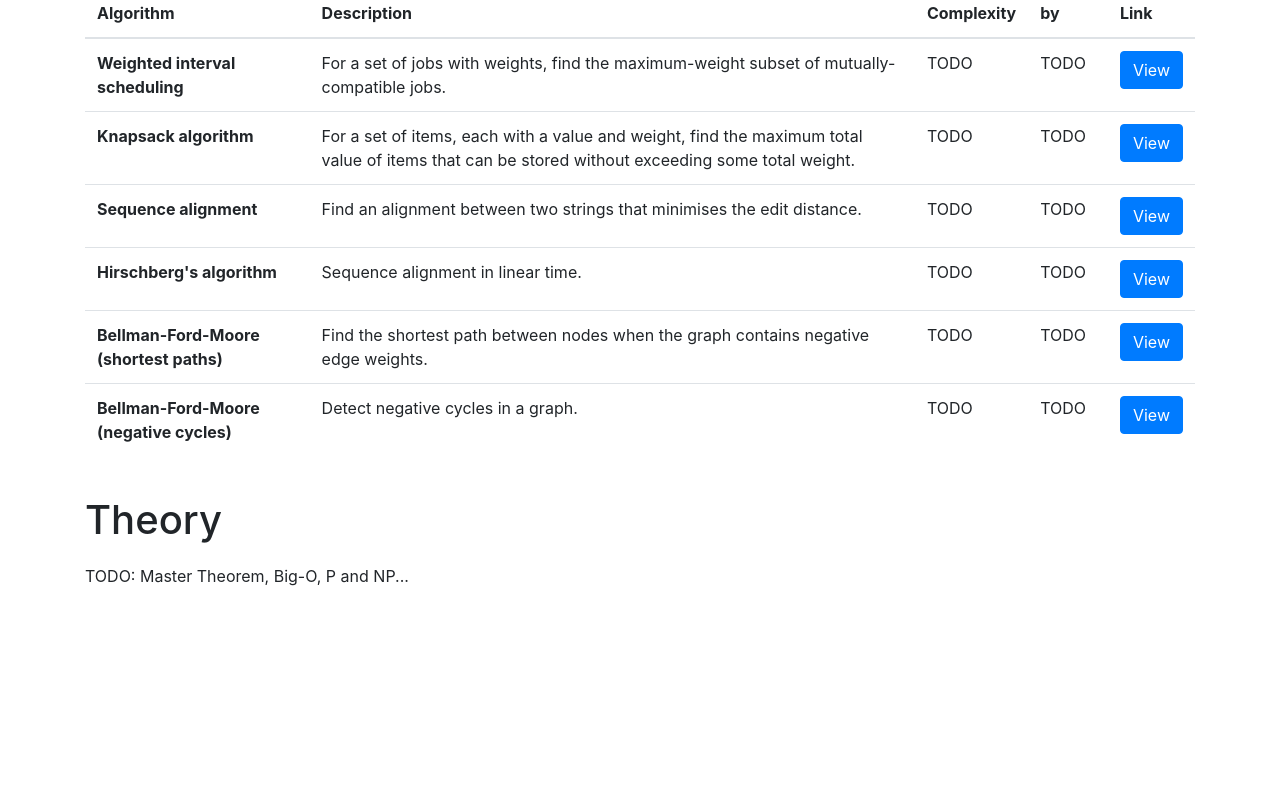
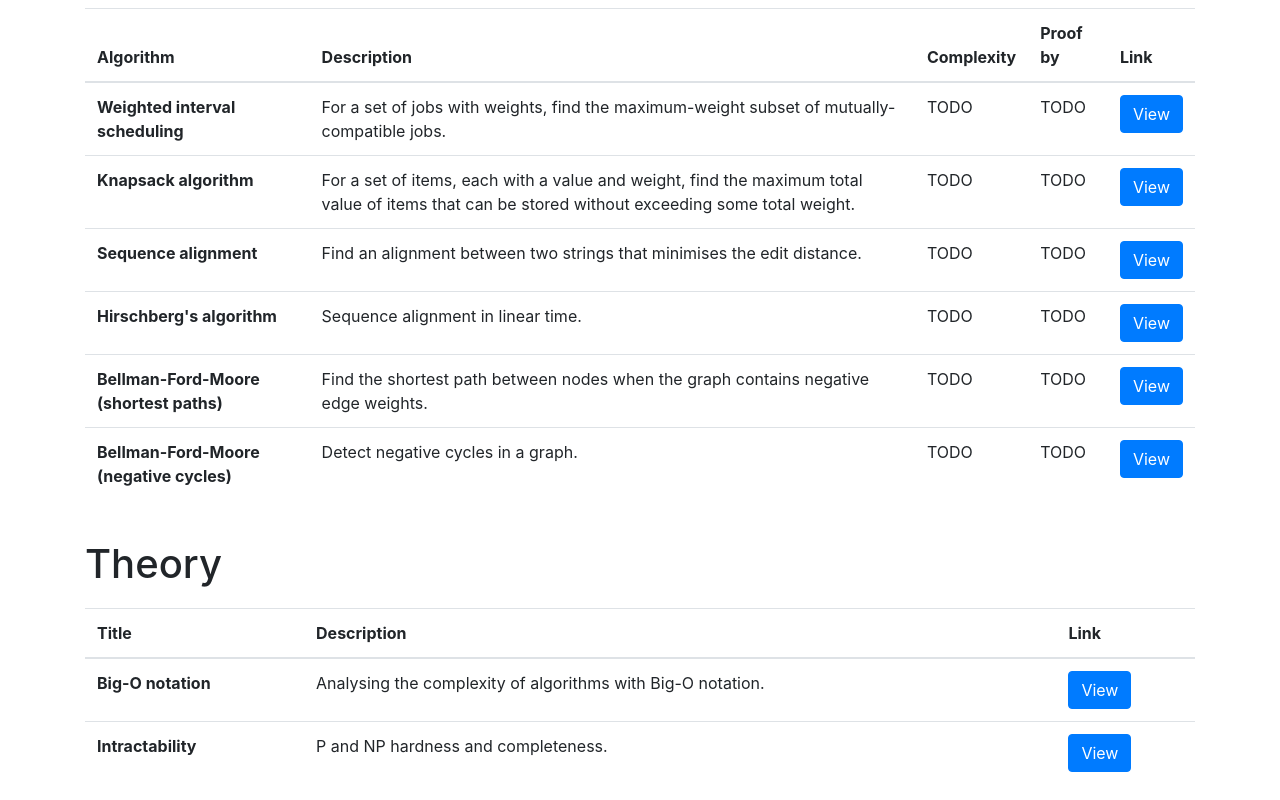
Before and after one commit to rlowe0008/algorithms, a React (Create React App) app in the folder my-app/: page / in a window 1280 px wide. Shown: the part 1913-2713 px from the top of the page. Before the commit the page ends 2517 px from the top, so only its background shows below. Built offline with nearby package versions, Linux system fonts and the light colour scheme.

Commit message:
Add big-o

```diff
--- a/my-app/src/Algorithms/Common/InfoBubble.tsx
+++ b/my-app/src/Algorithms/Common/InfoBubble.tsx
@@ -12,7 +12,7 @@ class InfoBubble extends React.Component<{ title: string }, { expanded: boolean
     this.setState({ expanded: !this.state.expanded });
     setTimeout(() => {
       window.MathJax?.typeset();
-    }, 50);
+    }, 5);
   }
 
   render() {
--- a/my-app/src/Algorithms/Common/ProofTechnique.tsx
+++ b/my-app/src/Algorithms/Common/ProofTechnique.tsx
@@ -12,7 +12,7 @@ class ProofTechnique extends React.Component<{ name: string }, { expanded: boole
     this.setState({ expanded: !this.state.expanded });
     setTimeout(() => {
       window.MathJax?.typeset();
-    }, 50);
+    }, 5);
   }
 
   render() {
--- a/my-app/src/App.tsx
+++ b/my-app/src/App.tsx
@@ -7,6 +7,8 @@ import Breadcrumb from 'react-bootstrap/Breadcrumb';
 import 'bootstrap/dist/css/bootstrap.min.css';
 import { Container } from 'react-bootstrap';
 import $ from './Math';
+import BigO from './Pages/BigO';
+import Intractability from './Pages/Intractability';
 
 interface Props {
 
@@ -23,13 +25,16 @@ export type Pages = 'index' |
   'binary-search' |
   'mergesort' |
   'closest-points' |
-  'karatsuba';
+  'karatsuba' |
+  'big-o' |
+  'intractability';
 
 export enum Category {
   None,
   Graphs,
   Scheduling,
-  DivideConquer
+  DivideConquer,
+  Theory
 }
 
 declare global {
@@ -54,7 +59,13 @@ class App extends React.Component<{}, { screen: Pages,  category: Category }> {
     this.setState({ screen, category });
     setTimeout(() => {
       window.MathJax?.typeset();
-    }, 50);
+      setTimeout(() => {
+        window.scrollTo({
+          top: 0,
+          behavior: "smooth"
+        });
+      }, 5);
+    }, 5);
   }
 
   render() {
@@ -62,6 +73,7 @@ class App extends React.Component<{}, { screen: Pages,  category: Category }> {
     const pageContent = this.state.screen === 'index' ?
       <>
         <h1>Algorithms</h1>
+        <p>TODO: Space complexity, common usage for ALL.</p>
         <h2>Greedy algorithms</h2>
         <p>Greedy algorithms make the locally-optimal choice at each stage.</p>
         <h3>Scheduling algorithms</h3>
@@ -254,14 +266,35 @@ class App extends React.Component<{}, { screen: Pages,  category: Category }> {
           </tbody>
         </table>
 
+        <h1>Theory</h1>
 
-
-        <h1>Theory</h1>
-        <p>TODO: Master Theorem, Big-O, P and NP...</p>
-      </> :
-      <>
-        <Algorithm selectedAlgorithm={this.state.screen} />
-      </>;
+        <table className="table">
+          <thead>
+            <tr>
+              <th scope="col">Title</th>
+              <th scope="col">Description</th>
+              <th scope="col">Link</th>
+            </tr>
+          </thead>
+          <tbody>
+            <tr>
+              <th scope="row">Big-O notation</th>
+              <td>Analysing the complexity of algorithms with Big-O notation.</td>
+              <td><button type="button" className="btn btn-primary" onClick={() => this.navigate('big-o', Category.Theory)}>View</button></td>
+            </tr>
+            <tr>
+              <th scope="row">Intractability</th>
+              <td>P and NP hardness and completeness.</td>
+              <td><button type="button" className="btn btn-primary" onClick={() => this.navigate('intractability', Category.Theory)}>View</button></td>
+            </tr>
+          </tbody>
+        </table>
+      </> : this.state.screen === 'big-o' ?
+        <BigO />
+      : this.state.screen === 'intractability' ?
+        <Intractability />
+      :
+      <Algorithm selectedAlgorithm={this.state.screen} />;
 
     const breadcrumbs = this.state.screen !== 'index' ?
       <>
--- /dev/null
+++ b/my-app/src/Pages/BigO.tsx
@@ -0,0 +1,52 @@
+import React from 'react';
+import $ from '../Math';
+import FirstExampleImage from './big-o-1.jpeg';
+import Diagrams from './big-o-diagrams.png';
+
+class BigO extends React.Component {
+
+  render() {
+    return (
+      <div>
+        <h1 style={{ 'marginTop': '50px' }}>Big-O notation</h1>
+
+        <h3>Big-O</h3>
+        <p>Given functions $f(n)$ and $g(n)$, we say that $f(n)$ is $O(g(n))$ if there are positive constants $c$ and $n_0$ such that $f(n) \le cg(n)$ for $n \ge n_0$.</p>
+        <p>In other words: $f(n)$  is  $O(g(n))$  if  $f(n)$  is asymptotically  <i>less than or equal to</i>  $g(n)$</p>
+        <p><b>Examples</b>:</p>
+        <ul>
+          <li>$2n + 10$ is $O(n)$</li>
+          <li>$n^2$ is not $O(n)$</li>
+        </ul>
+        <p>Generally speaking we can express $f(n)$ as $O(g(n))$ by:</p>
+        <ol>
+          <li>If $f(n)$ is a polynomial of degree $d$ then $f(n)$ is $O(n^d)$</li>
+          <li>Drop lower-order terms</li>
+          <li>Drop constant factors</li>
+          <li>Use the lowest possible class of function, e.g. $2n$ is $O(n)$ and $O(n^2)$ but we should say "$2n$ is $O(n)$".</li>
+        </ol>
+        <p>Algorithms typically have some "dominating cost". <b>Example</b>: an algorithm that requires sorting a list then iterating over it has complexity $n + n \log n$, which is dominated by the cost of sorting, so the algorithm is $O(n \log n)$.</p>
+
+        <p><b>Example</b>: Prove that $n+10$ is dominated by $n^2 \log n$. Then:</p>
+        <$ math="n+10 \le c(n^2 \log n)" large />
+        <$ math="\iff \frac{n+10}{n^2 \log n} \le c" large />
+        <p>The limit as $n \rightarrow \infty$ is $0$. For $n \ge 2$, the function is upper-bounded by (approx) $c = 10$</p>
+        <img src={FirstExampleImage} className="img-fluid" alt="Dominating function" />
+
+        <h3>Big-Omega</h3>
+        <p>$f(n)$  is  $Ω(g(n))$  if there is a constant  $c \gt 0$  and an integer constant  $n_0 ≥ 1$ such that  $f(n) ≥ c g (n)$  for  $n ≥ n_0$.</p>
+        <p>In other words: $f(n)$  is  $Ω(g(n))$  if  $f(n)$  is asymptotically <i>greater than or equal to</i> $g(n)$</p>
+
+        <h3>Big-Theta</h3>
+        <p>$f(n)$  is  $ϴ(g(n))$  if there are constants  $c' \gt 0$  and  $c'' \gt 0$  and an integer constant  $n_0 ≥ 1$  such that  $c'g(n) ≤ f(n) ≤ c''g(n)$  for  $n ≥ n0$</p>
+        <p>In other words: $f(n)$  is  $ϴ(g(n))$  if  $f(n)$  is asymptotically <i>equal</i> to $g(n)$</p>
+        <p>$c'g(n)$ and $c''g(n)$ bound below and above $f(n)$, respectively.</p>
+
+        <img src={Diagrams} className="img-fluid" alt="Big-O, Big-Omega, Big-Theta" />
+      </div>
+    );
+  }
+
+}
+
+export default BigO;
--- /dev/null
+++ b/my-app/src/Pages/Intractability.tsx
@@ -0,0 +1,16 @@
+import React from 'react';
+
+class Intractability extends React.Component {
+
+  render() {
+    return (
+      <div>
+        <h1 style={{ 'marginTop': '50px' }}>Intractability</h1>
+        <p>TODO</p>
+      </div>
+    );
+  }
+
+}
+
+export default Intractability;
```
Also changed, not shown: my-app/src/Pages/big-o-1.jpeg (added), my-app/src/Pages/big-o-diagrams.png (added).
